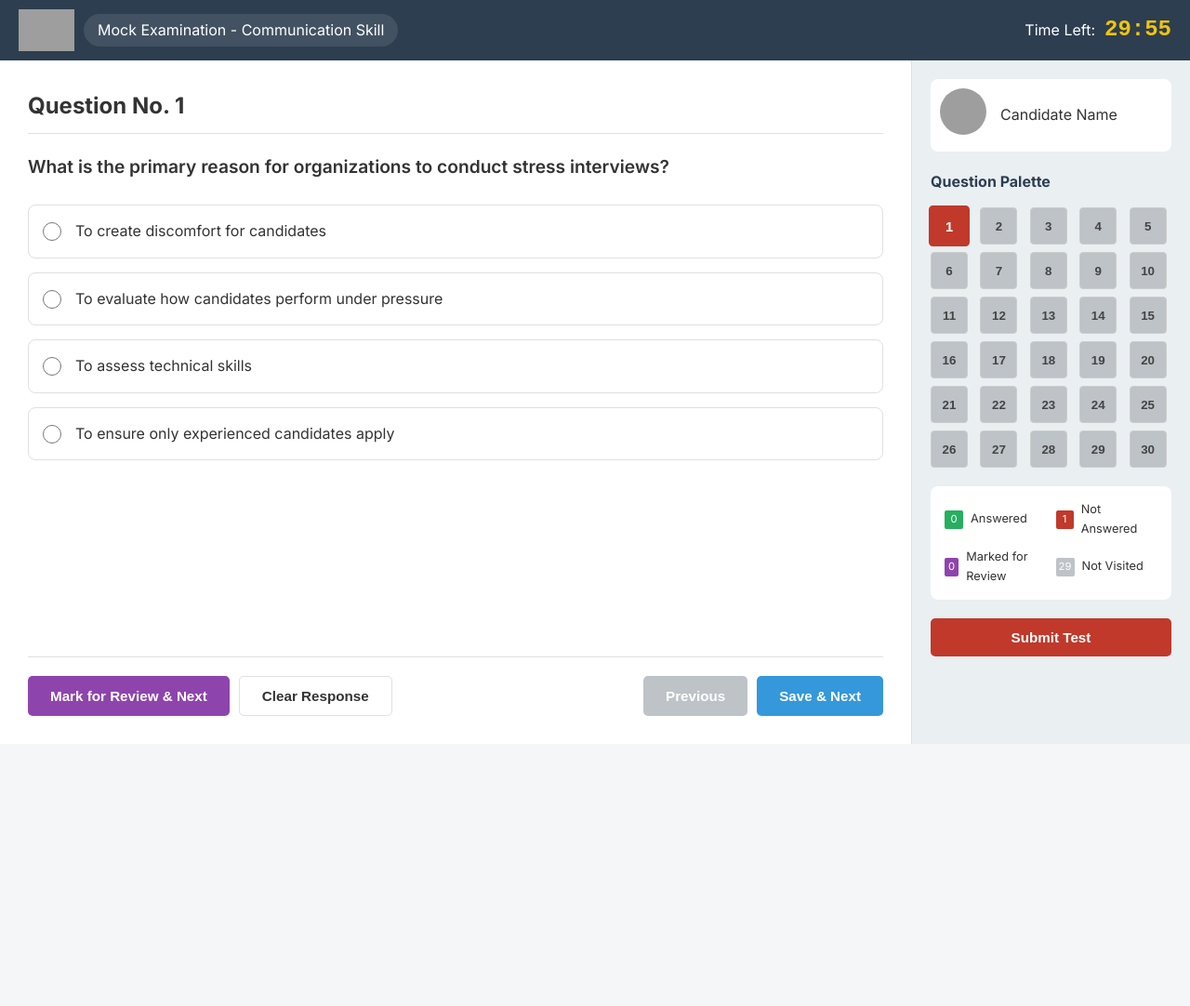
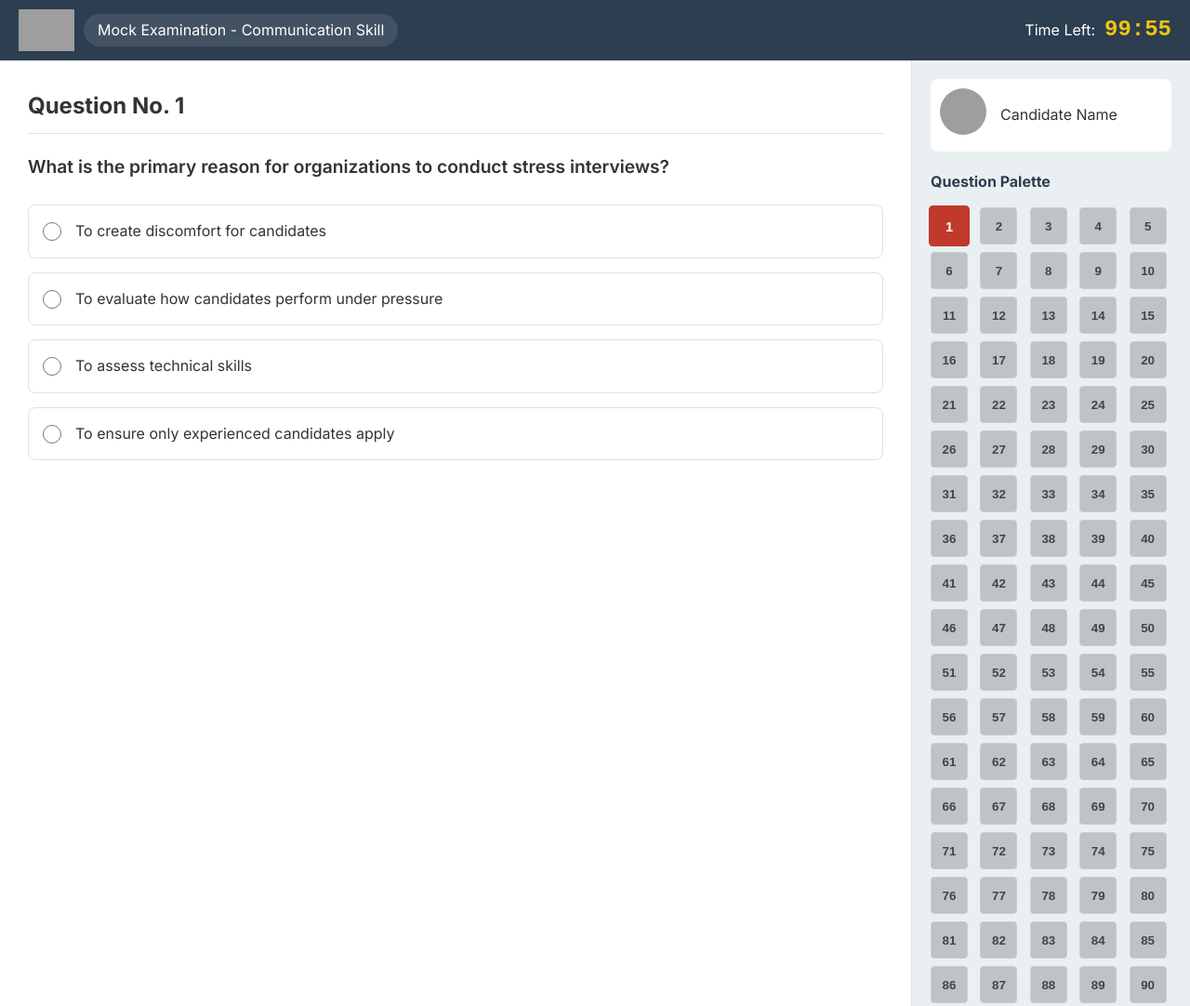
Before and after one commit to GARIMELLASURYADEEP/mock-exam, a plain HTML site: page exam.html in a window 1280 px wide. Shown: the top 1082 px of the page at 93% size. Before the commit the page ends 800 px from the top, so only its background shows below. Drawn offline with Linux system fonts and the light colour scheme; grey boxes are pictures that could not be loaded.

Commit message:
first commit

```diff
--- a/exam.html
+++ b/exam.html
@@ -15,7 +15,7 @@
         </div>
         <div class="timer-container">
             <div class="timer-label">Time Left:</div>
-            <div id="timer" class="timer-display">30:00</div>
+            <div id="timer" class="timer-display">100:00</div>
         </div>
     </header>
 
--- a/script.js
+++ b/script.js
@@ -410,8 +410,8 @@ const QUESTION_BANK = [
 ];
 
 // Configuration
-const TEST_DURATION_MINS = 30;
-const TOTAL_QUESTIONS_TO_SELECT = 30;
+const TEST_DURATION_MINS = 100;
+const TOTAL_QUESTIONS_TO_SELECT = 100;
 
 // State Variables
 let questions = [];
```
Also changed, not shown: index.html (+2 -2 lines), result.html (+1 -1 lines).
